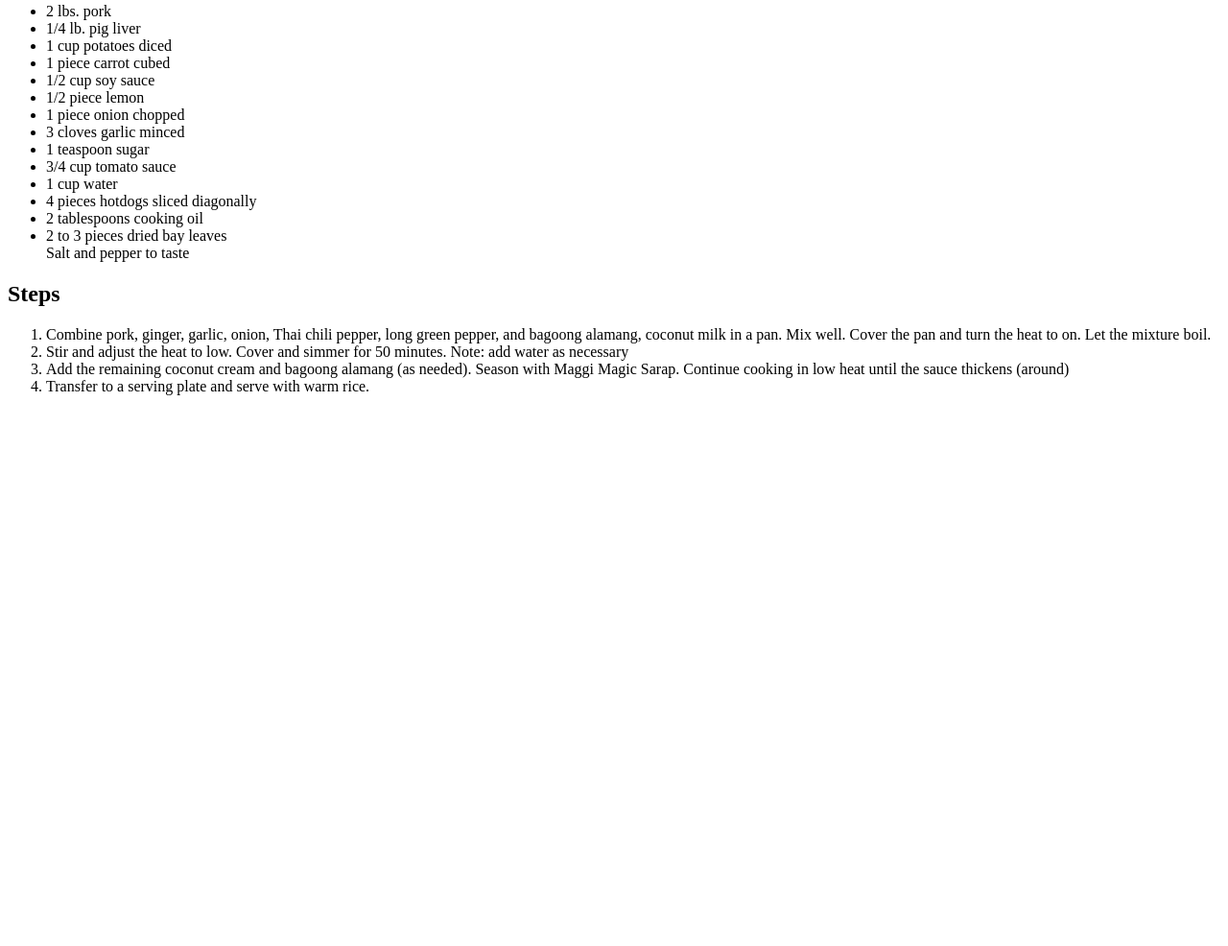
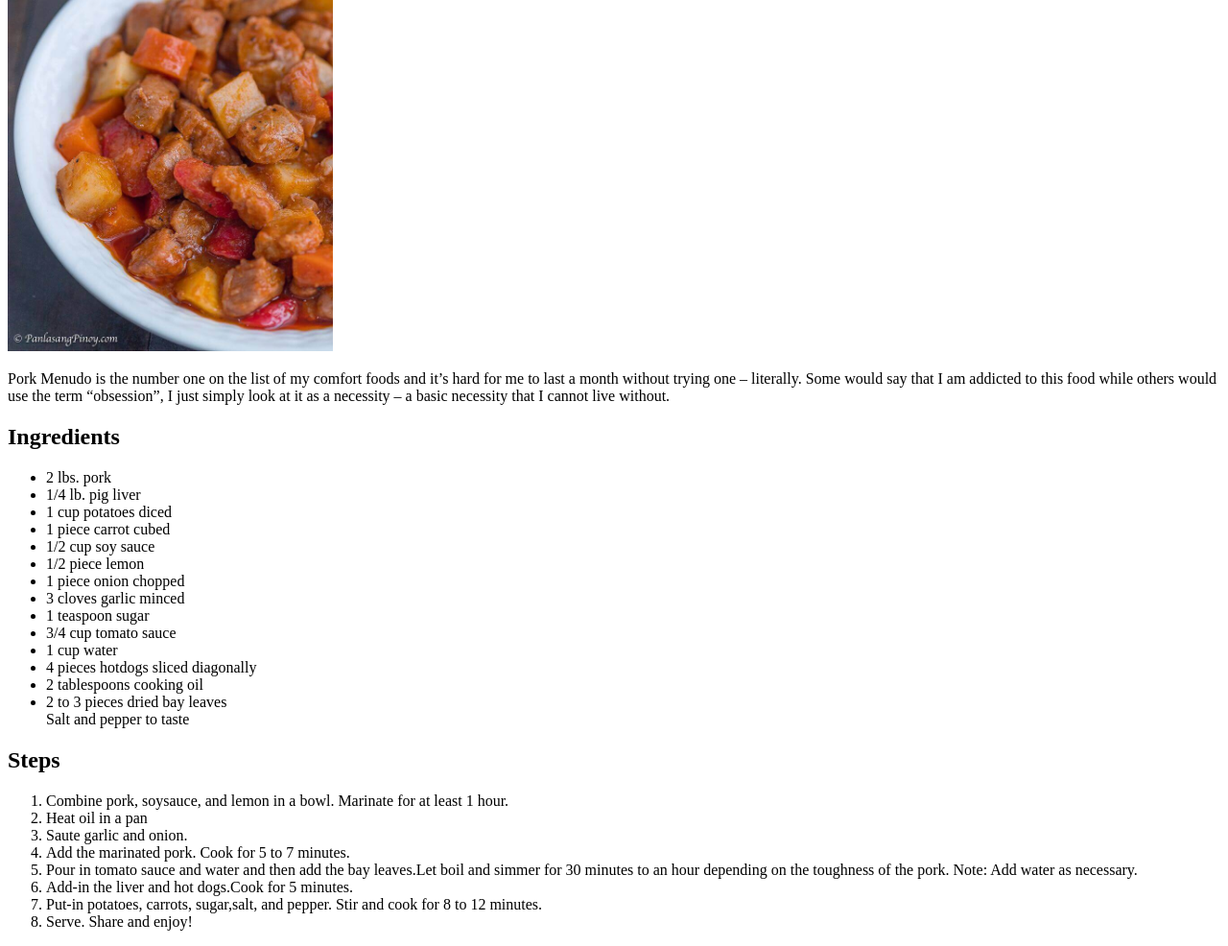
Before and after one commit to knnthkeyn/odin-recipes, a plain HTML site: page recipes/menudo.html in a window 1280 px wide. Shown: the part 248-1234 px from the top of the page at 96% size. Before the commit the page ends 800 px from the top, so only its background shows below. Drawn offline with Linux system fonts and the light colour scheme.

Commit message:
menudo recipe added

```diff
--- a/recipes/menudo.html
+++ b/recipes/menudo.html
@@ -3,7 +3,7 @@
   <head>
     <meta charset="UTF-8" />
     <meta name="viewport" content="width=device-width, initial-scale=1.0" />
-    <title>Sinigang</title>
+    <title>Menudo</title>
   </head>
   <body>
     <h1>Menudo</h1>
@@ -39,20 +39,23 @@
     <h2>Steps</h2>
     <ol>
       <li>
-        Combine pork, ginger, garlic, onion, Thai chili pepper, long green
-        pepper, and bagoong alamang, coconut milk in a pan. Mix well. Cover the
-        pan and turn the heat to on. Let the mixture boil.
+        Combine pork, soysauce, and lemon in a bowl. Marinate for at least 1
+        hour.
       </li>
+      <li>Heat oil in a pan</li>
+      <li>Saute garlic and onion.</li>
+      <li>Add the marinated pork. Cook for 5 to 7 minutes.</li>
       <li>
-        Stir and adjust the heat to low. Cover and simmer for 50 minutes. Note:
-        add water as necessary
+        Pour in tomato sauce and water and then add the bay leaves.Let boil and
+        simmer for 30 minutes to an hour depending on the toughness of the pork.
+        Note: Add water as necessary.
       </li>
+      <li>Add-in the liver and hot dogs.Cook for 5 minutes.</li>
       <li>
-        Add the remaining coconut cream and bagoong alamang (as needed). Season
-        with Maggi Magic Sarap. Continue cooking in low heat until the sauce
-        thickens (around)
+        Put-in potatoes, carrots, sugar,salt, and pepper. Stir and cook for 8 to
+        12 minutes.
       </li>
-      <li>Transfer to a serving plate and serve with warm rice.</li>
+      <li>Serve. Share and enjoy!</li>
     </ol>
   </body>
 </html>
```
Also changed, not shown: index.html (+1 -0 lines), recipes/bicol-express.html (+2 -2 lines), images/menudo.jpg (added).
